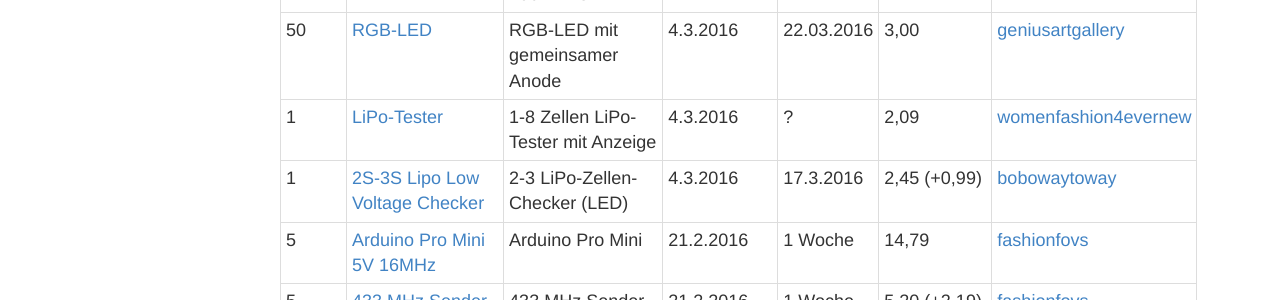
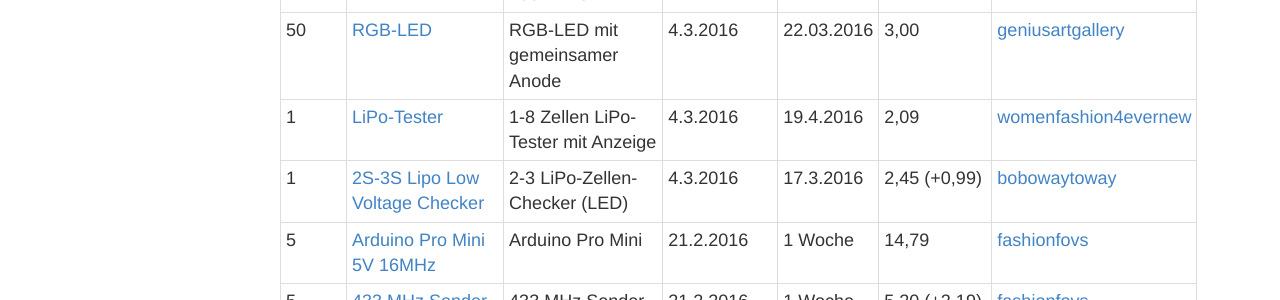
Before and after one commit to HackingGulliver/hackinggulliver.github.io, a Jekyll site: the page built from hackopedia/Lager.md, in a window 1280 px wide. Shown: the part 673-973 px from the top of the page. Built offline with Jekyll 4.4.1, drawn with Linux system fonts in a browser that asks for light colours.

Commit message:
Lager aktualisiert (LiPo-Tester)

```diff
--- a/hackopedia/Lager.md
+++ b/hackopedia/Lager.md
@@ -14,7 +14,7 @@ permalink: /hackopedia/Lager
 | 1 | [iMAX B6AC](http://www.ebay.de/itm/182042386467) | LiPo Ladegerät | 13.3.2016 | 15.3.2016 | 25,79 (+4,99) | [3c-uk](http://www.ebay.de/usr/3c-uk) |
 | 1 | [LED](http://www.ebay.de/itm/391305534063) | LED-Sortiment mit 200 LEDs | 4.3.2016 | 16.3.2016 | 3,99 (+1,68) | [heavends](http://www.ebay.de/usr/heavends) |
 | 50 | [RGB-LED](http://www.ebay.de/itm/141321602676) | RGB-LED mit gemeinsamer Anode | 4.3.2016 | 22.03.2016 | 3,00 | [geniusartgallery](www.ebay.de/usr/geniusartgallery) |
-| 1 | [LiPo-Tester](http://www.ebay.de/itm/161950980869) | 1-8 Zellen LiPo-Tester mit Anzeige | 4.3.2016 | ? | 2,09 | [womenfashion4evernew](http://www.ebay.de/usr/womenfashion4evernew) |
+| 1 | [LiPo-Tester](http://www.ebay.de/itm/161950980869) | 1-8 Zellen LiPo-Tester mit Anzeige | 4.3.2016 | 19.4.2016 | 2,09 | [womenfashion4evernew](http://www.ebay.de/usr/womenfashion4evernew) |
 | 1 | [2S-3S Lipo Low Voltage Checker](http://www.ebay.de/itm/191716987655) | 2-3 LiPo-Zellen-Checker (LED) | 4.3.2016 | 17.3.2016 | 2,45 (+0,99) | [bobowaytoway](http://www.ebay.de/usr/bobowaytoway) |
 | 5 | [Arduino Pro Mini 5V 16MHz](http://www.ebay.de/itm/201339780220) | Arduino Pro Mini | 21.2.2016 | 1 Woche | 14,79 | [fashionfovs](http://www.ebay.de/usr/fashionfovs) |
 | 5 | [433 MHz Sender Empfänger](http://www.ebay.de/itm/201312653471) | 433 MHz Sender Empfänger | 21.2.2016 | 1 Woche | 5,20 (+2,19) | [fashionfovs](http://www.ebay.de/usr/fashionfovs) |
```
